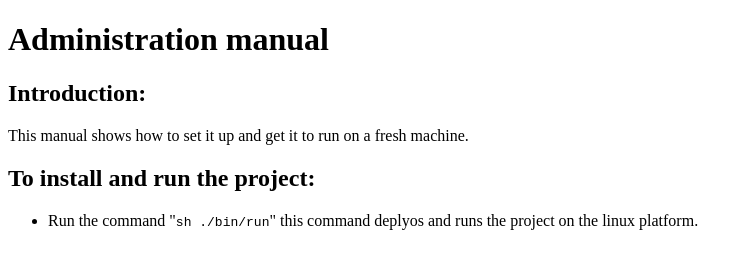
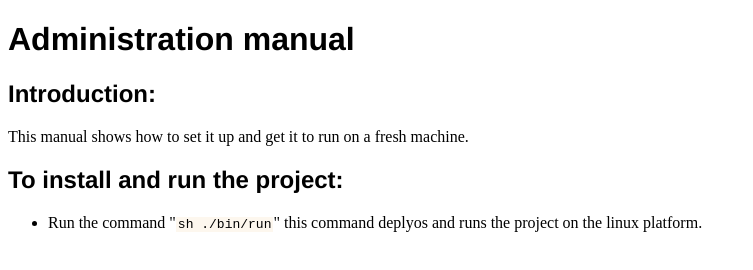
Before and after one commit to aevartg/TicTacWenger, a plain HTML site: page docs/reports/AdministrationManual.html in a window 1280 px wide. Shown: the whole page, without its empty margins (0-753 px from the left). Drawn offline with Linux system fonts and the light colour scheme; files that its build step writes are made by us from their sources.

Commit message:
new reports with css

```diff
--- a/docs/reports/AdministrationManual.html
+++ b/docs/reports/AdministrationManual.html
@@ -6,6 +6,7 @@
   <meta name="generator" content="pandoc" />
   <title></title>
   <style type="text/css">code{white-space: pre;}</style>
+  <link rel="stylesheet" href="pandoccss.css" type="text/css" />
 </head>
 <body>
 <h1 id="administration-manual">Administration manual</h1>
```
Also changed, not shown: docs/reports/DesignReport.html (+1 -0 lines), docs/reports/DevelopmentManual.html (+1 -0 lines).
